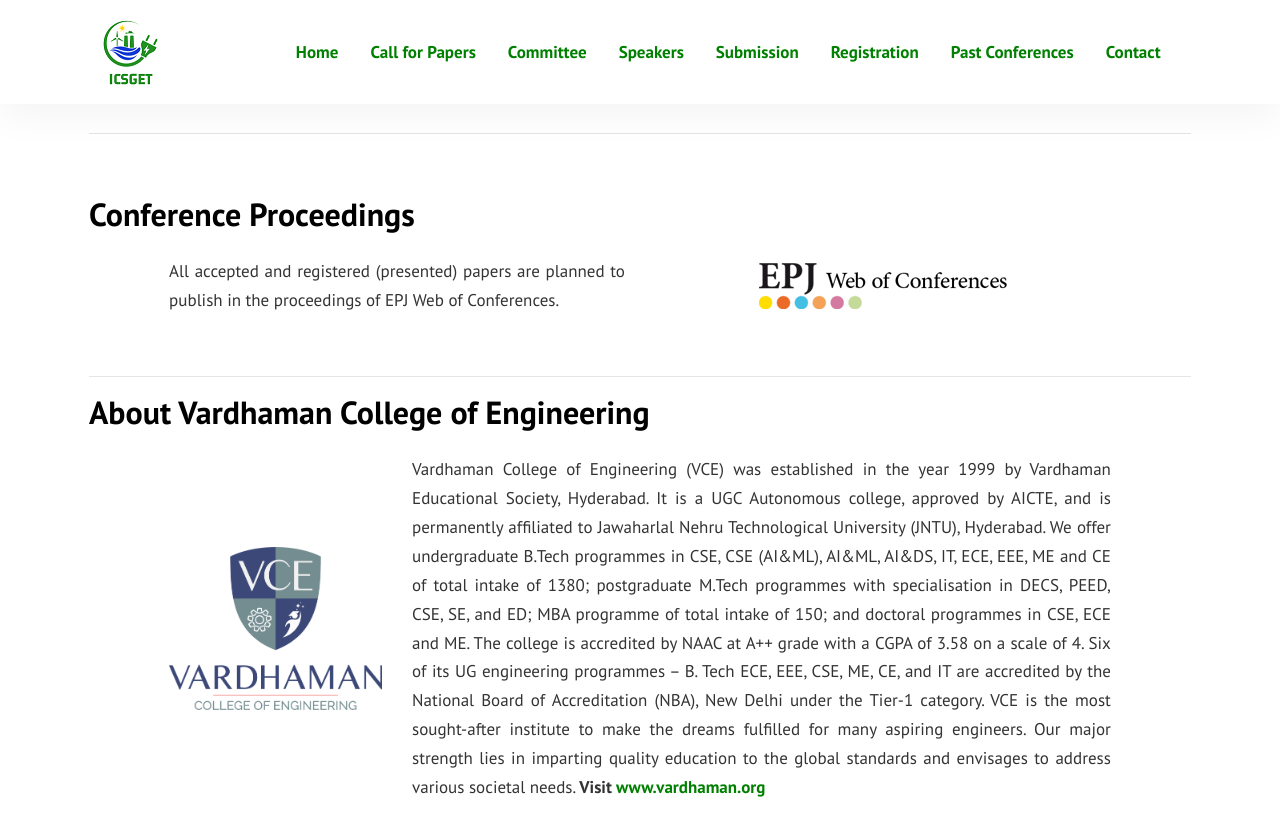
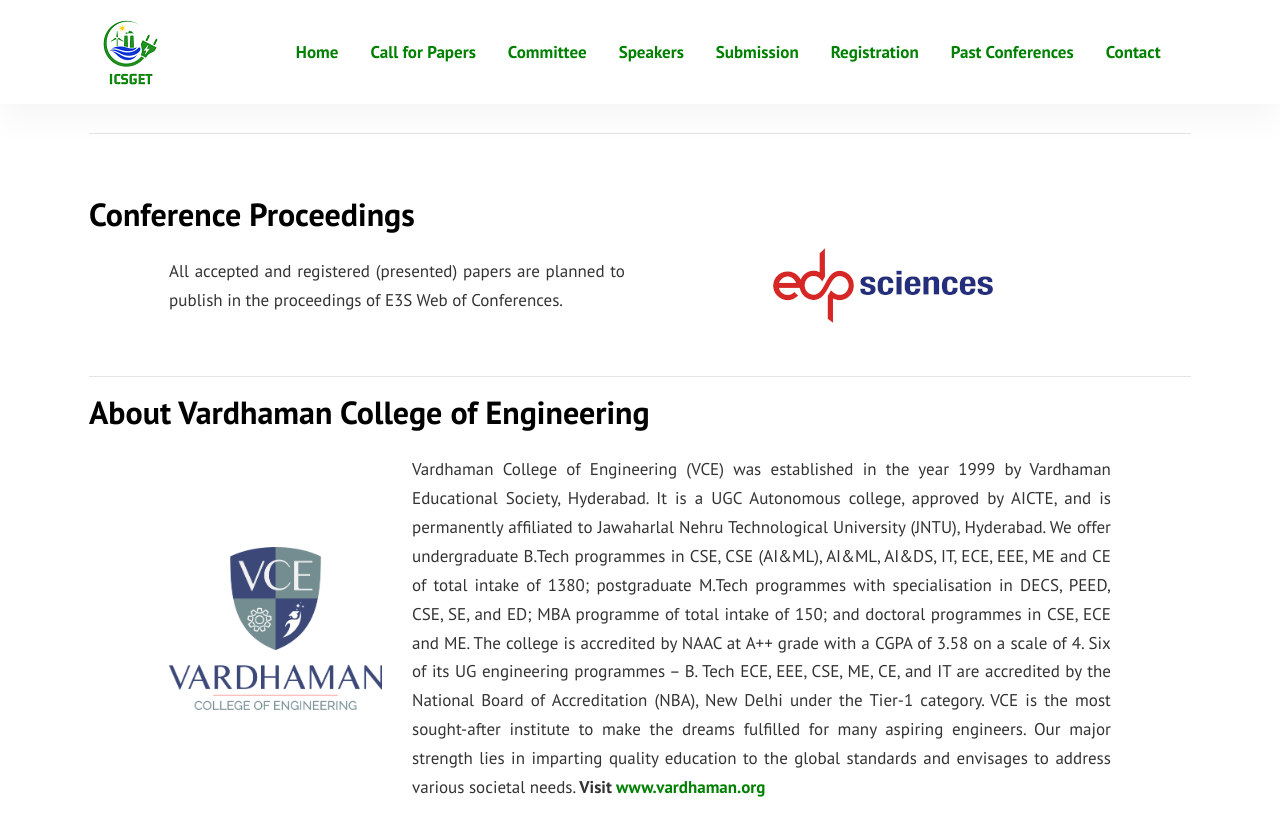
Before and after one commit to sravivarmanvce/icsget, a Jekyll site: the page built from index.md, in a window 1280 px wide and 900 px high, scrolled down 1026 px. Shown: the top 836 px of the window. Built offline with Jekyll 4.4.1, drawn with Linux system fonts in a browser that asks for light colours.

Commit message:
Update index.md

```diff
--- a/index.md
+++ b/index.md
@@ -42,10 +42,10 @@
 	<div class="row justify-content-between">
 		<div class="col-lg-6 pt-5 pt-lg-0">
 			<p></p>
-			<p align="justify">All accepted and registered (presented) papers are planned to publish in the proceedings of EPJ Web of Conferences.</p>
+			<p align="justify">All accepted and registered (presented) papers are planned to publish in the proceedings of E3S Web of Conferences.</p>
 		</div>
 		<div class="col-lg-6 d-flex align-items-center justify-content-center about-img">
-			<img alt="EPJ Web of Conferences" src="assets/images/epj.png">
+			<img alt="E3S Web of Conferences" src="assets/images/e3s.png">
 		</div>
 
 	</div>
```
